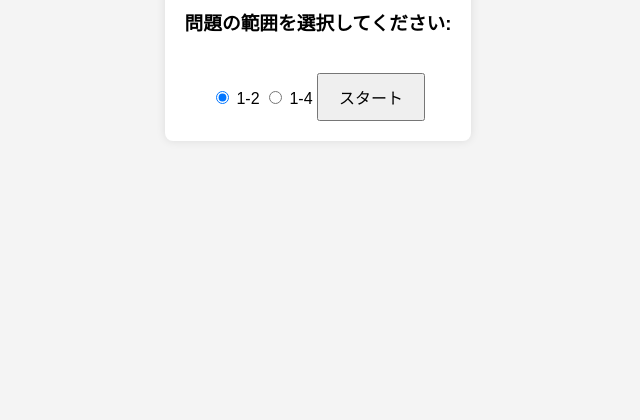
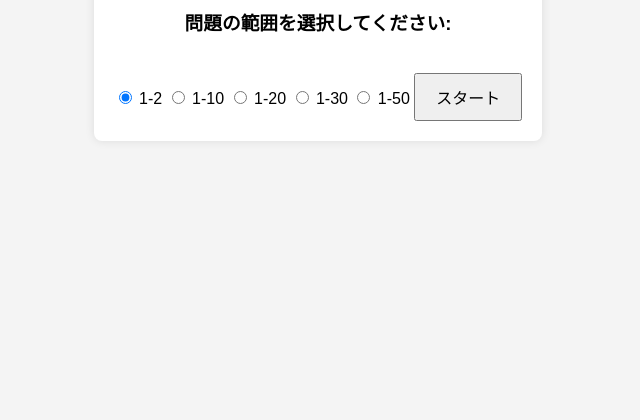
Before and after one commit to tk3826/Leap, a plain HTML site: page index.html in a window 1280 px wide. Shown: the part 380-800 px from the top of the page, without its empty margins (322-962 px from the left). Drawn offline with Linux system fonts and the light colour scheme.

Commit message:
Update index.html

```diff
--- a/index.html
+++ b/index.html
@@ -13,7 +13,10 @@
         <div id="range-selection">
             <h3>問題の範囲を選択してください:</h3>
             <label><input type="radio" name="question-range" value="2" checked> 1-2</label>
-            <label><input type="radio" name="question-range" value="4"> 1-4</label>
+            <label><input type="radio" name="question-range" value="10"> 1-10</label>
+            <label><input type="radio" name="question-range" value="20"> 1-20</label>
+            <label><input type="radio" name="question-range" value="30"> 1-30</label>
+            <label><input type="radio" name="question-range" value="50"> 1-50</label>
             <button id="start-button">スタート</button>
         </div>
 
```
